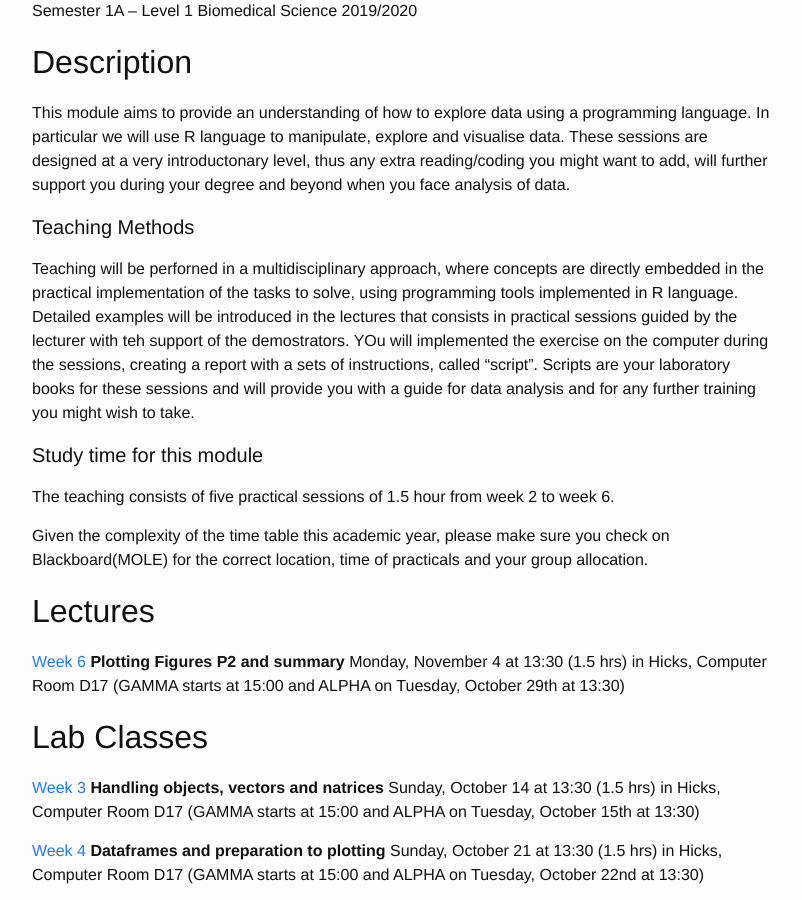
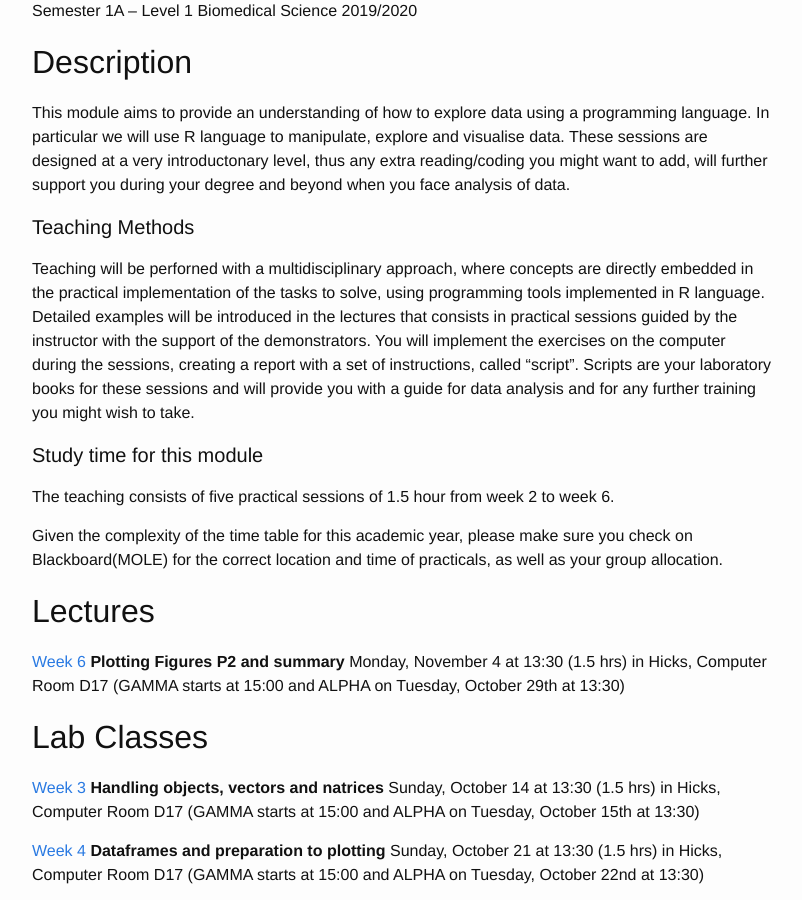
Before and after one commit to sods/R_data_handling, a Jekyll site: the page built from overview.md, in a window 1280 px wide and 900 px high, scrolled down 606 px. Shown: the whole window, without its empty margins (238-1040 px from the left). Built offline with Jekyll 4.4.1, drawn with Linux system fonts in a browser that asks for light colours.

Commit message:
Updated content

```diff
--- a/overview.md
+++ b/overview.md
@@ -13,10 +13,10 @@ Semester 1A – Level 1 Biomedical Science 2019/2020
 This module aims to provide an understanding of how to explore data using a programming language. In particular we will use R language to manipulate, explore and visualise data. These sessions are designed at a very introductonary level, thus any extra reading/coding you might want to add, will further support you during your degree and beyond when you face analysis of data.
 
 #### Teaching Methods
-Teaching will be perforned in a multidisciplinary approach, where concepts are directly embedded in the practical implementation of the tasks to solve, using programming tools implemented in R language. Detailed examples will be introduced in the lectures that consists in practical sessions guided by the lecturer with teh support of the demostrators. YOu will implemented the exercise on the computer during the sessions, creating a report with a sets of instructions, called "script". Scripts are your laboratory books for these sessions and will provide you with a guide for data analysis and for any further training you might wish to take.
+Teaching will be perforned with a multidisciplinary approach, where concepts are directly embedded in the practical implementation of the tasks to solve, using programming tools implemented in R language. Detailed examples will be introduced in the lectures that consists in practical sessions guided by the instructor with the support of the demonstrators. You will implement the exercises on the computer during the sessions, creating a report with a set of instructions, called "script". Scripts are your laboratory books for these sessions and will provide you with a guide for data analysis and for any further training you might wish to take.
 
 
 #### Study time for this module
 The teaching consists of five practical sessions of 1.5 hour from week 2 to week 6.
 
-Given the complexity of the time table this academic year, please make sure you check on Blackboard(MOLE) for the correct location, time of practicals and your group allocation.
+Given the complexity of the time table for this academic year, please make sure you check on Blackboard(MOLE) for the correct location and time of practicals, as well as your group allocation.
```
